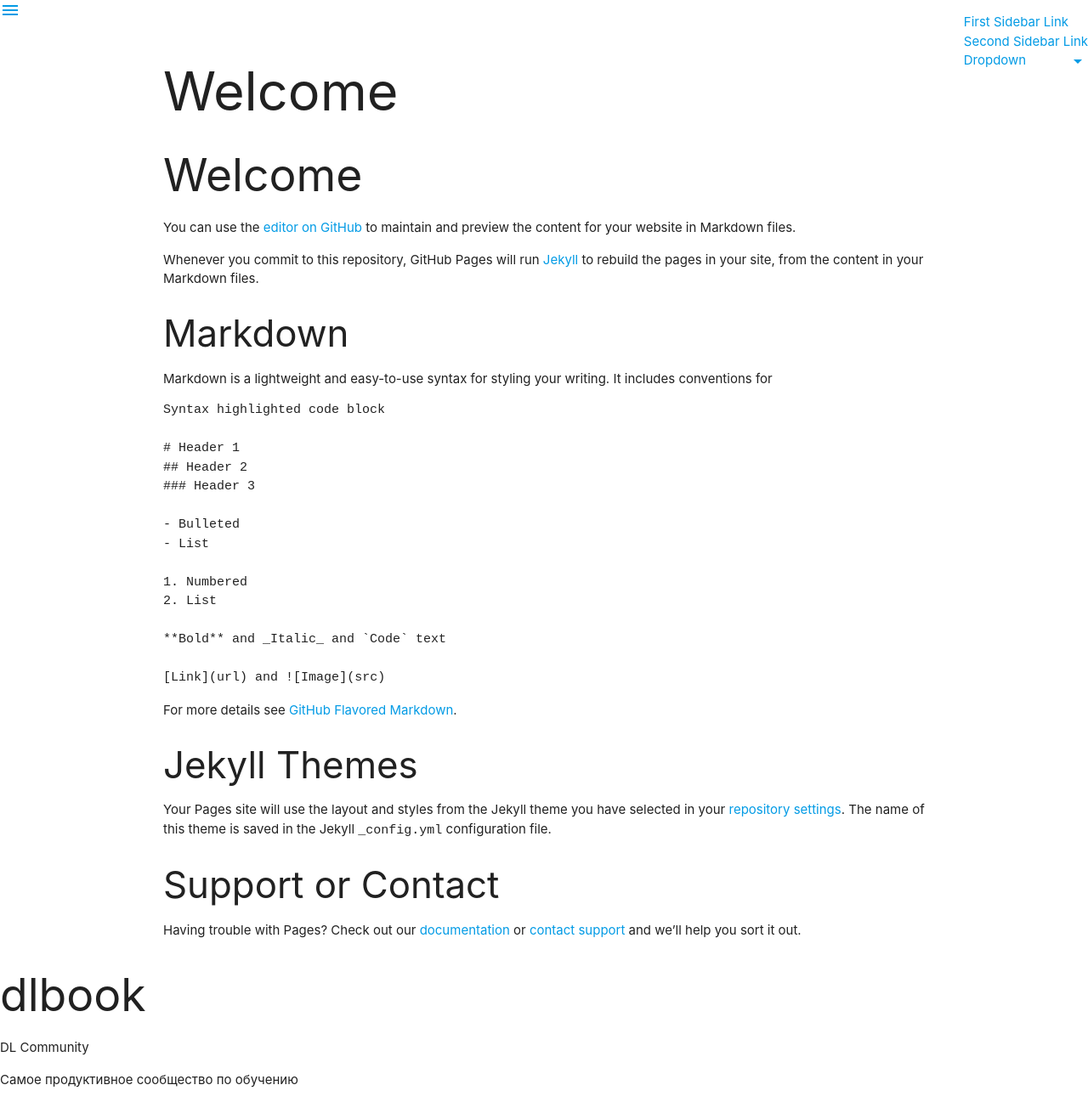
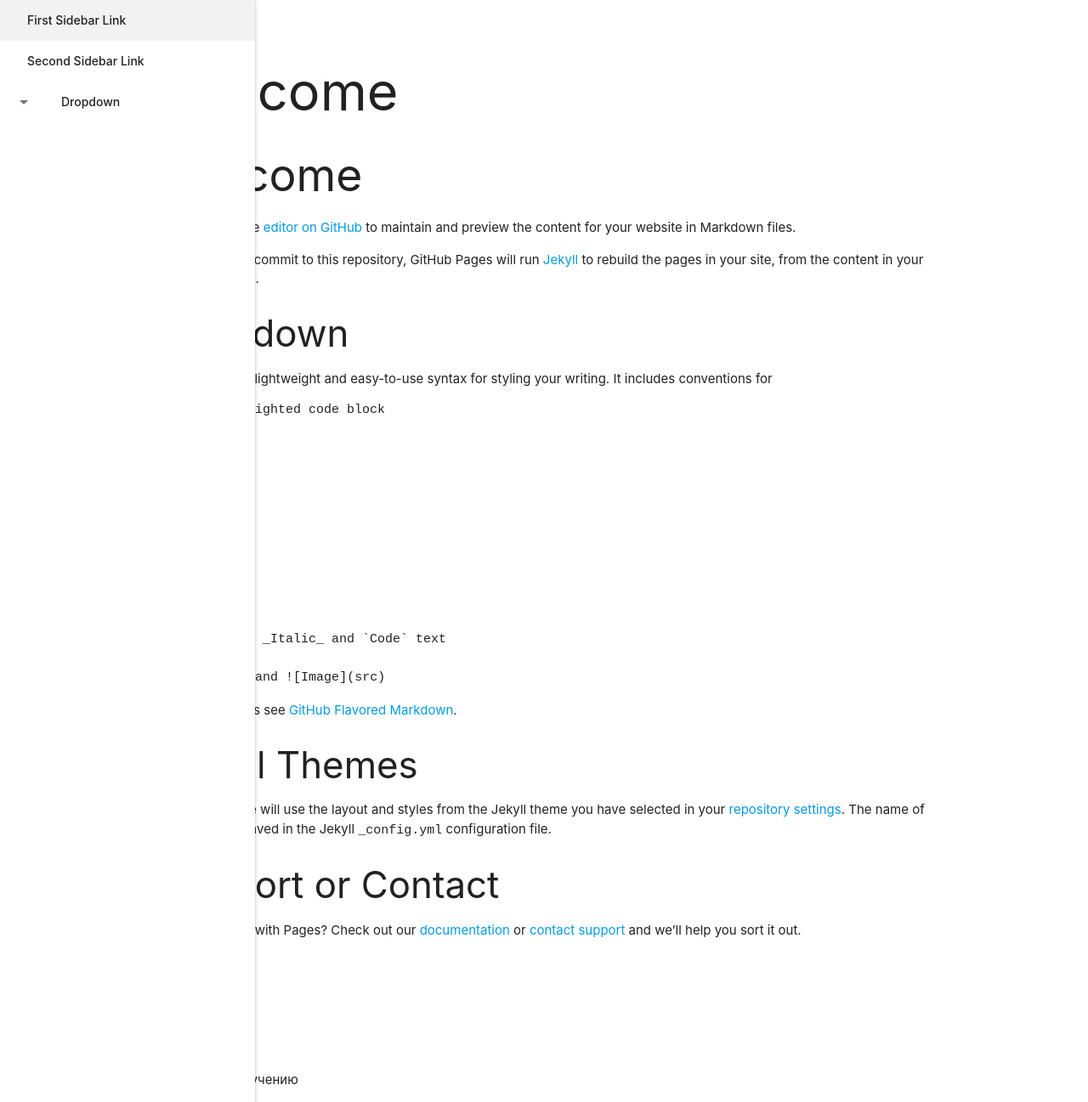
Before and after one commit to vmkazakoff/dlbook, a Jekyll site: the page built from start.md, in a window 1280 px wide and 1297 px high. Shown: the whole window at 85% size. Built offline with Jekyll 4.4.1, drawn with Linux system fonts in a browser that asks for light colours; our own code applies the rules of GitHub Pages for plain Markdown files.

Commit message:
Update header.html

```diff
--- a/_includes/header.html
+++ b/_includes/header.html
@@ -11,7 +11,7 @@
 {%- endif -%}
 
 
-<ul id="slide-out" class="sidenav">
+<ul id="slide-out" class="sidenav sidenav-fixed">
       <li><a href="#!">First Sidebar Link</a></li>
       <li><a href="#!">Second Sidebar Link</a></li>
       <li class="no-padding">
@@ -30,15 +30,4 @@
         </ul>
       </li>
     </ul>
-    <ul class="right hide-on-med-and-down">
-      <li><a href="#!">First Sidebar Link</a></li>
-      <li><a href="#!">Second Sidebar Link</a></li>
-      <li><a class="dropdown-trigger" href="#!" data-target="dropdown1">Dropdown<i class="material-icons right">arrow_drop_down</i></a></li>
-      <ul id='dropdown1' class='dropdown-content'>
-        <li><a href="#!">First</a></li>
-        <li><a href="#!">Second</a></li>
-        <li><a href="#!">Third</a></li>
-        <li><a href="#!">Fourth</a></li>
-      </ul>
-    </ul>
     <a href="#" data-target="slide-out" class="sidenav-trigger"><i class="material-icons">menu</i></a>
```
